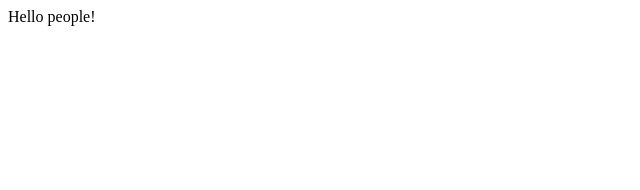
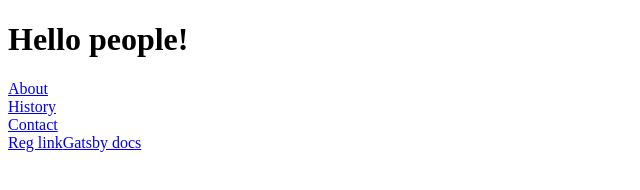
Before and after one commit to korinekj/gatsby-js-recipes, a Gatsby site: page / in a window 1280 px wide. Shown: the whole page, without its empty margins (0-640 px from the left). Built offline with nearby package versions, Linux system fonts and the light colour scheme; Gatsby itself is replaced by a stand-in of ours.

Commit message:
added links -> Link component -> same as react router -> navigating with links in website..

```diff
--- a/src/pages/index.tsx
+++ b/src/pages/index.tsx
@@ -1,5 +1,21 @@
 import React from 'react';
+import { Link } from 'gatsby';
 
 export default function Home() {
-  return <div>Hello people!</div>;
+  return (
+    <div>
+      <h1>Hello people!</h1>
+      <div>
+        <Link to='/about'>About</Link>
+      </div>
+      <div>
+        <Link to='/company/history'>History</Link>
+      </div>
+      <div>
+        <Link to='/contact'>Contact</Link>
+      </div>
+      <a href='/about'>Reg link</a>
+      <a href='https://www.gatsbyjs.com/docs/'>Gatsby docs</a>
+    </div>
+  );
 }
```
Also changed, not shown: src/pages/company/history.tsx (+7 -1 lines).
